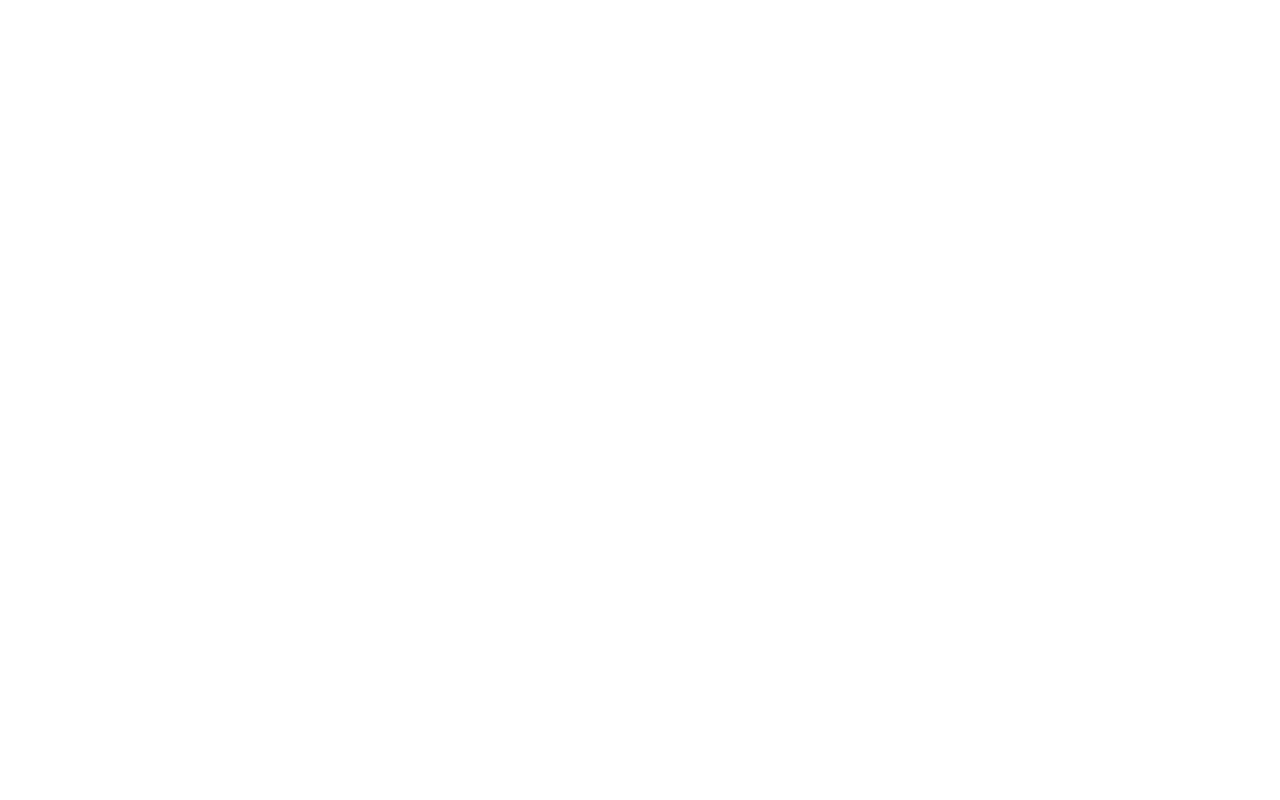
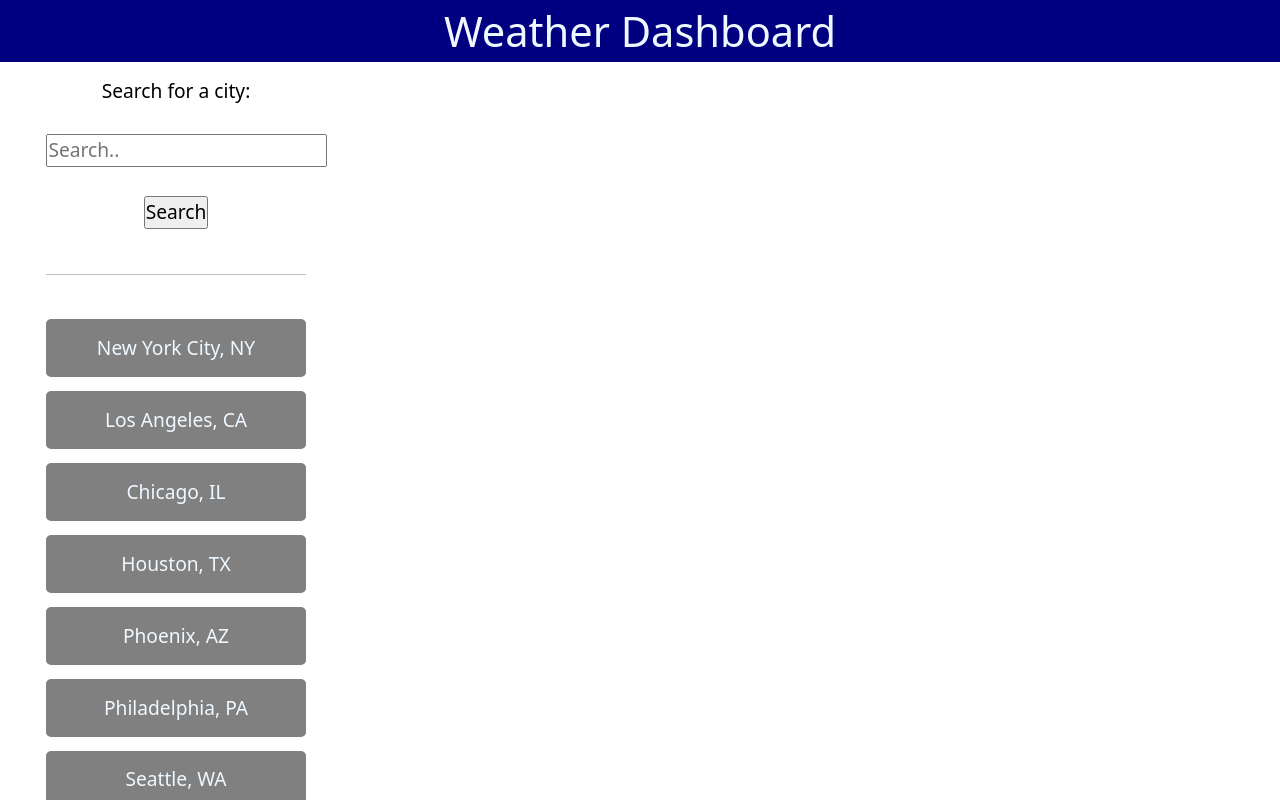
Before and after one commit to dhuw/weather-dashboard, a plain HTML site: page index.html in a window 1280 px wide. Drawn offline with nearby package versions, Linux system fonts and the light colour scheme.

Commit message:
added header and side bar

```diff
--- a/assets/style.css
+++ b/assets/style.css
@@ -1,7 +1,7 @@
 :root {
     --bg-color: white ;
     --txt-color: black;
-    --accent-color: red;
+    --accent-color: navy;
 }
 
 * {
@@ -9,3 +9,47 @@
     padding: 0;
     box-sizing: border-box;
 }
+
+.pagetitle {
+    text-align: center;
+    background-color: var(--accent-color);
+    color: aliceblue;
+    font-size: 2.6em;
+
+}
+
+#sidebar {
+    position: fixed;
+    width: 25%;
+    height: 100%;
+    background-color: ;
+
+}
+
+#sidebar li {
+    color: ;
+    font-size: 1.2em;
+    padding: 5%;
+    text-align: center;
+    text-decoration: none;
+
+}
+
+.upper-sb {
+    color: black;
+}
+
+a, ul {
+    text-decoration: none;
+    list-style: none;
+    color: aliceblue;
+}
+
+
+
+.city {
+    background-color: grey;
+    color: aliceblue;
+    border-radius: 5px;
+    margin: 5%;
+}
--- a/index.html
+++ b/index.html
@@ -6,13 +6,46 @@
     <meta name="viewport" content="width=device-width, initial-scale=1.0">
     <title>Weather Dahsboard</title>
     <!-- bootstrap -->
-    <link rel="stylesheet" href="">
-    <!-- jquery ui -->
-    <link rel="stylesheet" href="">
+    <!-- CSS only -->
+    <link href="https://cdn.jsdelivr.net/npm/bootstrap@5.2.0-beta1/dist/css/bootstrap.min.css"
+    rel="stylesheet" integrity="sha384-0evHe/X+R7YkIZDRvuzKMRqM+OrBnVFBL6DOitfPri4tjfHxaWutUpFmBp4vmVor"
+    crossorigin="anonymous">
+    <!-- css file -->
     <link rel="stylesheet" href="./assets/style.css">
 </head>
 <body>
-
+    <header class="pagetitle">Weather Dashboard</header>
+<!-- side bar menu -->
+   <div id="sidebar">
+       <div class="toggle-btn">
+           <span></span>
+           <span></span>
+           <span></span>
+       </div>
+            <ul>
+                <li class="upper-sb">Search for a city:</li>
+                <li class="upper-sb"><input type="text" placeholder="Search.."></li>
+                <li class="upper-sb"><input type="submit" value="Search"></li>
+                <li class="upper-sb" id="line"><hr class="solid"></li>
+                <li class="city"><a href="#">New York City, NY</a></li>
+                <li class="city"><a href="#">Los Angeles, CA</a></li>
+                <li class="city"><a href="#">Chicago, IL</a></li>
+                <li class="city"><a href="#">Houston, TX</a></li>
+                <li class="city"><a href="#">Phoenix, AZ</a></li>
+                <li class="city"><a href="#">Philadelphia, PA</a></li>
+                <li class="city"><a href="#">Seattle, WA</a></li>
+                <li class="city"><a href="#">Denver, CO</a></li>
+                <li class="city"><a href="#">Atlanta, GA</a></li>
+                <li class="city"><a href="#">Miami, FL</a></li>
+            </ul>
+   </div>
 </body>
+<!-- JavaScript bootstrap Bundle with Popper -->
+<script src="https://cdn.jsdelivr.net/npm/bootstrap@5.2.0-beta1/dist/js/bootstrap.bundle.min.js"
+integrity="sha384-pprn3073KE6tl6bjs2QrFaJGz5/SUsLqktiwsUTF55Jfv3qYSDhgCecCxMW52nD2"
+crossorigin="anonymous"></script>
+<!-- jquery ui -->
+<script src="https://ajax.googleapis.com/ajax/libs/jquery/3.6.0/jquery.min.js"></script>
+<!-- js file -->
 <script src="./assets/script.js"></script>
 </html>
```
